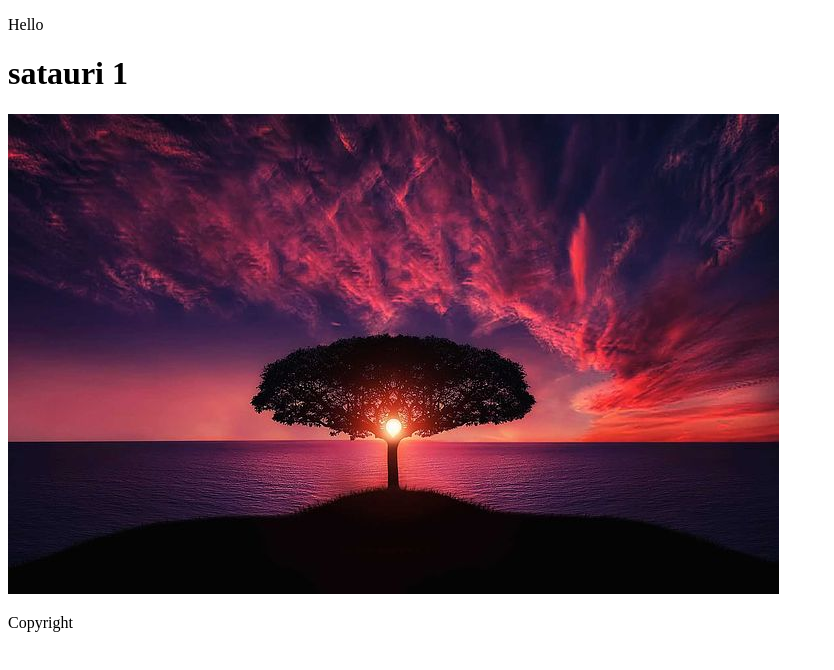
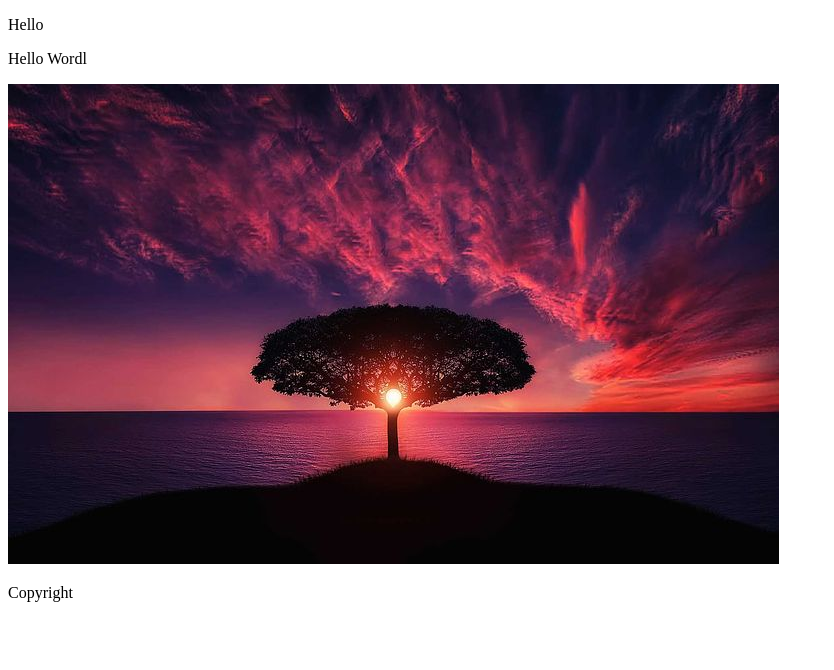
Before and after one commit to kristina-makalatia/lesson4-116, a plain HTML site: page index.html in a window 1280 px wide. Shown: the whole page, without its empty margins (0-834 px from the left). Drawn offline with Linux system fonts and the light colour scheme.

Commit message:
rename tag

```diff
--- a/index.html
+++ b/index.html
@@ -5,7 +5,7 @@
 </head>
 <body>
 	<p> Hello </p>
-	<h1>satauri 1</h1>
+	<p>Hello Wordl</p>
 	<section>
 		<img src="images/tree.jpg" alt="image">
 	</section>
```
